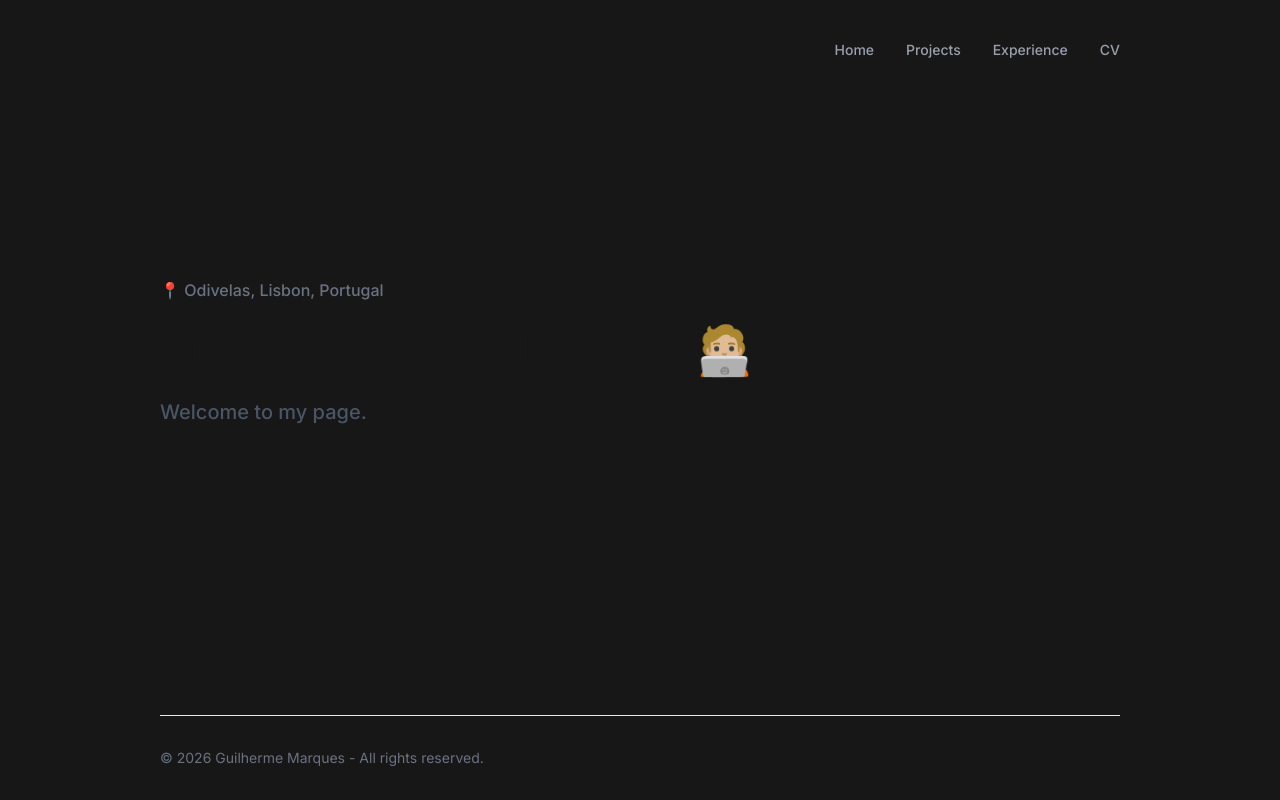
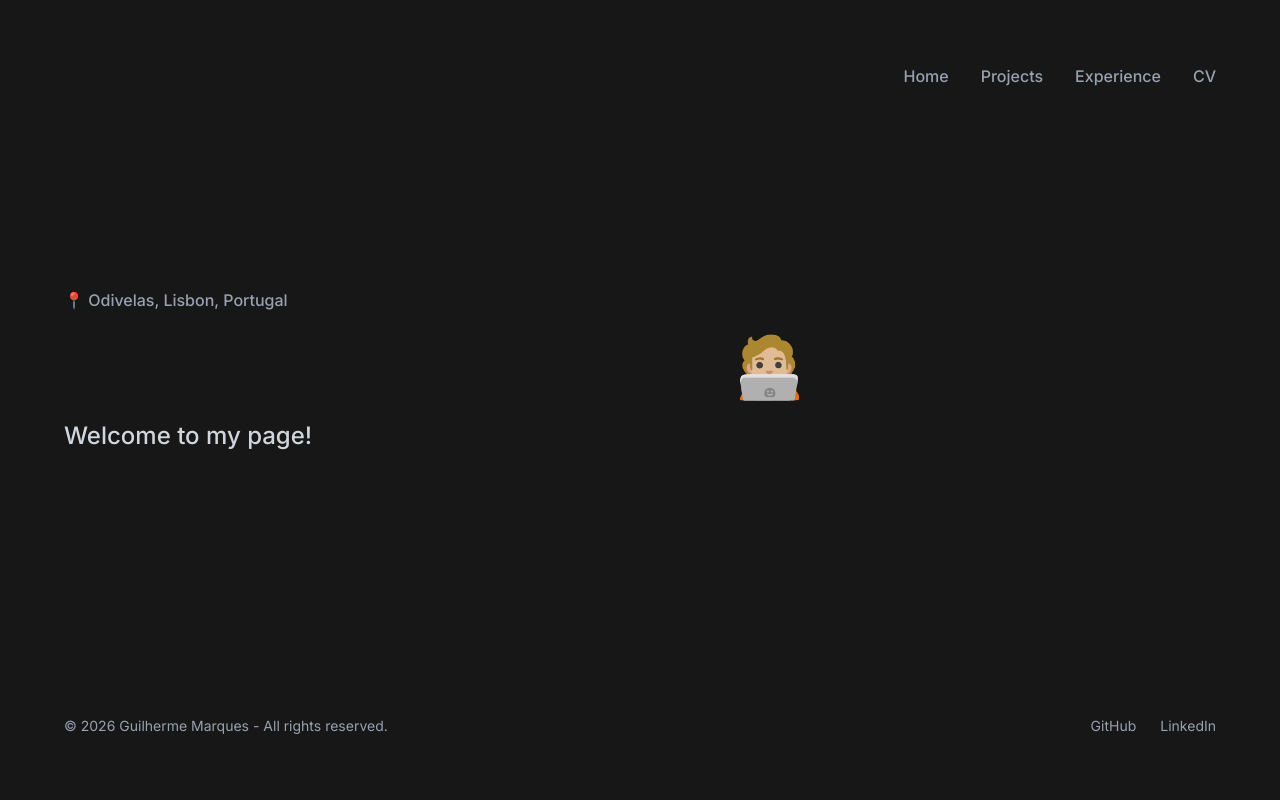
Before and after one commit to marques-jpg/marques-portfolio, a Next.js app: page / in a window 1280 px wide. Built offline with nearby package versions, Linux system fonts and the light colour scheme.

Commit message:
corrigido horizontal e adicionados página de projetos e experiencia

```diff
--- /dev/null
+++ b/app/experience/page.tsx
@@ -0,0 +1,13 @@
+import ExperienceComponent from '@/components/Experience';
+
+export default function ExperiencePage() {
+  return (
+    <div className="space-y-8">
+      <h1 className="text-3xl font-bold tracking-tight">Experience</h1>
+      <p className="text-gray-500 dark:text-gray-400">Events, logistics, and volunteering.</p>
+      <div className="mt-8">
+        <ExperienceComponent />
+      </div>
+    </div>
+  );
+}
--- a/app/layout.tsx
+++ b/app/layout.tsx
@@ -8,7 +8,7 @@ const inter = Inter({ subsets: ["latin"] });
 
 export const metadata: Metadata = {
   title: "Guilherme Marques | Portefólio",
-  description: "Portefólio de Guilherme Marques, Estudante de Engenharia Informática.",
+  description: "Portefólio de Guilherme Marques, Estudante de Engenharia Informática e de Computadores no IST.",
 };
 
 export default function RootLayout({
@@ -18,17 +18,12 @@ export default function RootLayout({
 }>) {
   return (
     <html lang="en">
-      {/* O bg-[#1a1a1a] força o fundo escuro da imagem que enviaste */}
-      <body className={`${inter.className} bg-[#1a1a1a] text-white min-h-screen`}>
-        {/* max-w-5xl alarga a página */}
-        <div className="max-w-5xl mx-auto px-8 flex flex-col min-h-screen">
-          <Navbar />
-          {/* flex-grow flex flex-col justify-center centra a página inicial verticalmente */}
-          <main className="flex-grow flex flex-col justify-center pb-20">
-            {children}
-          </main>
-          <Footer />
-        </div>
+      <body className={`${inter.className} bg-[#1a1a1a] text-white min-h-screen flex flex-col p-8 md:p-16`}>
+        <Navbar />
+        <main className="flex-grow flex flex-col justify-center max-w-4xl mt-12 mb-20">
+          {children}
+        </main>
+        <Footer />
       </body>
     </html>
   );
--- a/app/page.tsx
+++ b/app/page.tsx
@@ -1,14 +1,14 @@
 export default function Home() {
   return (
-    <div className="space-y-6 mt-12">
-      <p className="text-gray-500 dark:text-gray-400 flex items-center gap-2 font-medium">
+    <div className="space-y-6">
+      <p className="text-gray-400 flex items-center gap-2 font-medium">
         📍 Odivelas, Lisbon, Portugal
       </p>
-      <h1 className="text-4xl md:text-5xl font-bold tracking-tight">
+      <h1 className="text-5xl md:text-6xl font-bold tracking-tight">
         Hi there, I'm Guilherme! 🧑🏼‍💻
       </h1>
-      <p className="text-xl text-gray-600 dark:text-gray-300 font-medium">
-        Welcome to my page.
+      <p className="text-2xl text-gray-300 font-medium">
+        Welcome to my page!
       </p>
     </div>
   );
--- /dev/null
+++ b/app/projects/page.tsx
@@ -0,0 +1,13 @@
+import ProjectsComponent from '@/components/Projects';
+
+export default function ProjectsPage() {
+  return (
+    <div className="space-y-8">
+      <h1 className="text-3xl font-bold tracking-tight">My Projects</h1>
+      <p className="text-gray-500 dark:text-gray-400">A collection of things I've built and mentored.</p>
+      <div className="mt-8">
+        <ProjectsComponent />
+      </div>
+    </div>
+  );
+}
--- a/components/Footer.tsx
+++ b/components/Footer.tsx
@@ -2,11 +2,17 @@ export default function Footer() {
   const currentYear = new Date().getFullYear();
 
   return (
-    <footer className="py-8 mt-20 border-t border-gray-200 dark:border-gray-800">
-      <div className="flex flex-col md:flex-row justify-between items-center gap-4 text-sm text-gray-500 dark:text-gray-400">
-        <p>
-          &copy; {currentYear} Guilherme Marques - All rights reserved.
-        </p>
+    <footer className="w-full flex justify-between items-center text-sm text-gray-400 mt-auto pt-8">
+      <p>
+        &copy; {currentYear} Guilherme Marques - All rights reserved.
+      </p>
+      <div className="flex gap-6">
+        <a href="https://github.com/marques-jpg" target="_blank" rel="noopener noreferrer" className="hover:text-white transition-colors">
+          GitHub
+        </a>
+        <a href="https://www.linkedin.com/in/guilherme-marques-3a1b7b368/" target="_blank" rel="noopener noreferrer" className="hover:text-white transition-colors">
+          LinkedIn
+        </a>
       </div>
     </footer>
   );
--- a/components/Navbar.tsx
+++ b/components/Navbar.tsx
@@ -2,8 +2,8 @@ import Link from 'next/link';
 
 export default function Navbar() {
   return (
-    <nav className="flex justify-end py-10">
-      <div className="flex gap-8 text-sm font-medium text-gray-400">
+    <nav className="w-full flex justify-end">
+      <div className="flex gap-8 text-sm md:text-base font-medium text-gray-400">
         <Link href="/" className="hover:text-white transition-colors">Home</Link>
         <Link href="/projects" className="hover:text-white transition-colors">Projects</Link>
         <Link href="/experience" className="hover:text-white transition-colors">Experience</Link>
```
Also changed, not shown: 1 other file (tests, documents, lock files or other folders).
